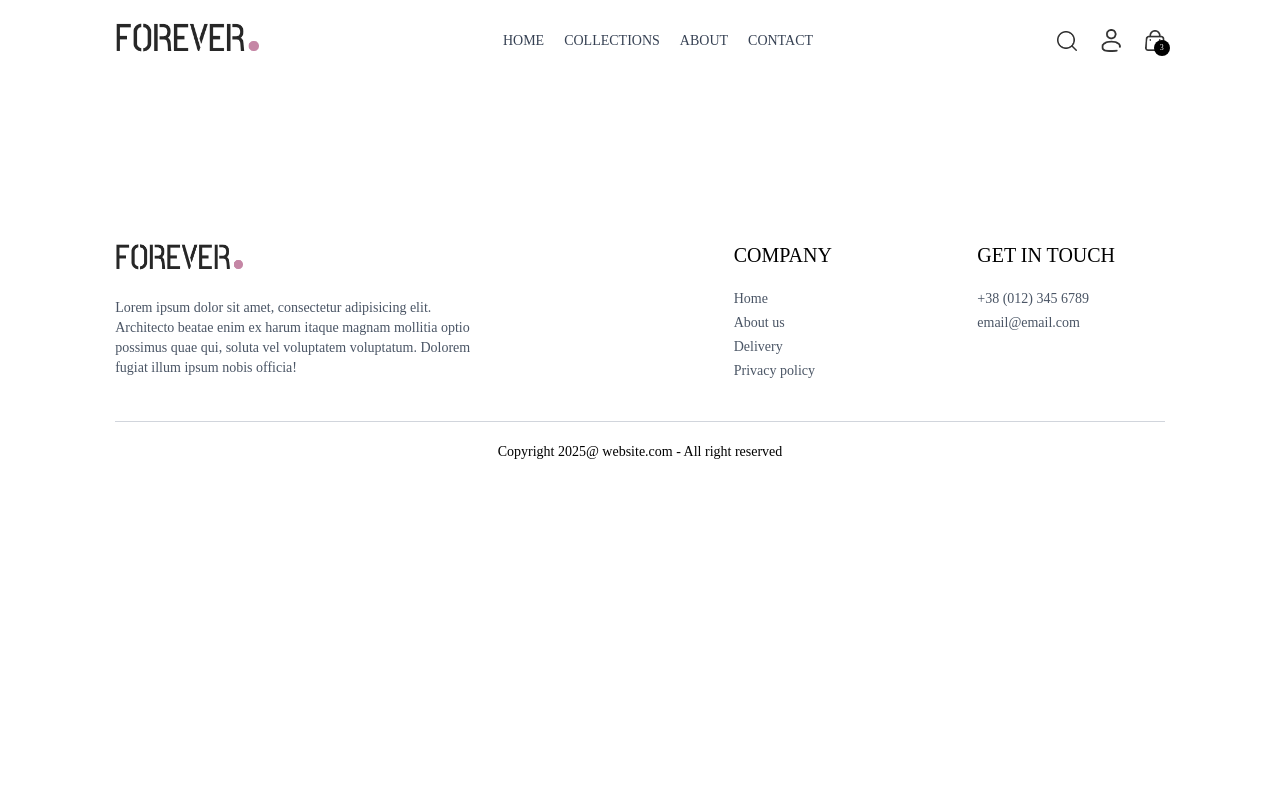
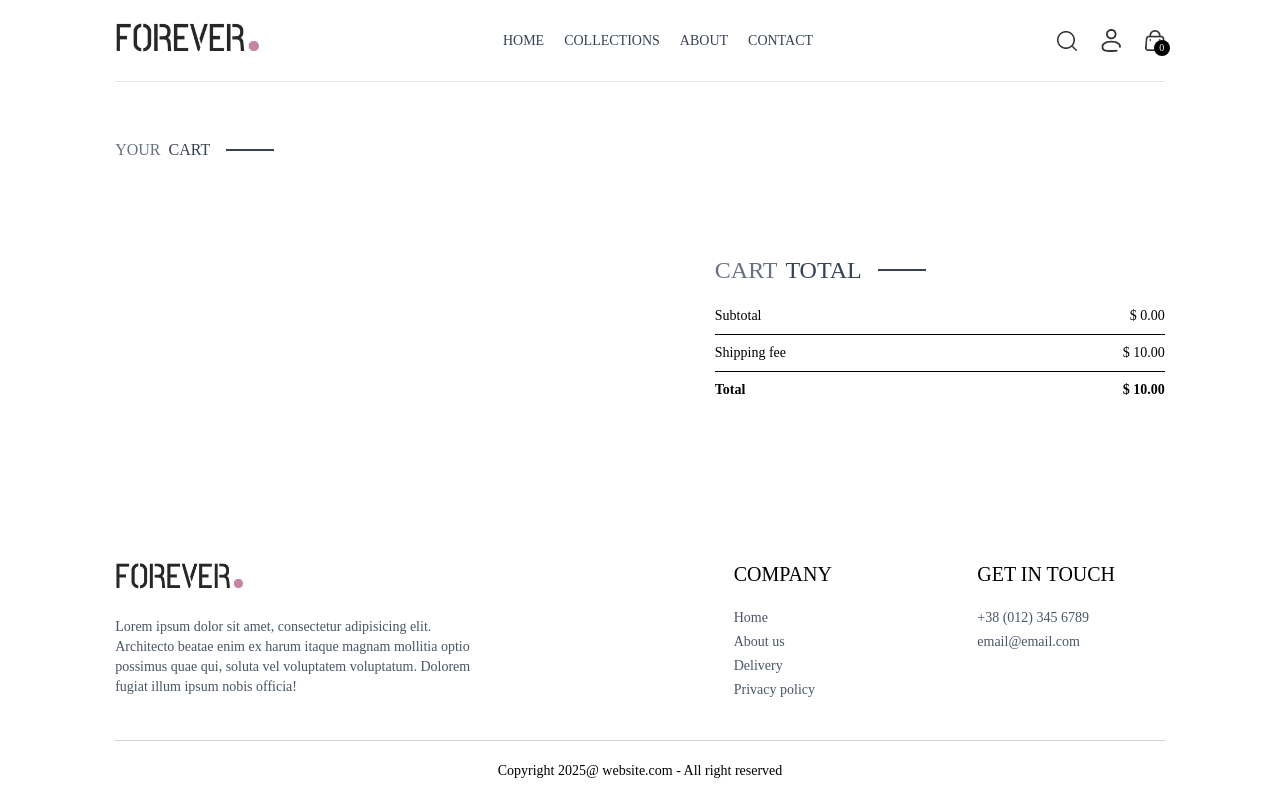
Before and after one commit to ruslansymonenko/ecommerce-client, a React (Vite) app: page /cart in a window 1280 px wide. Built offline with nearby package versions, Linux system fonts and the light colour scheme.

Commit message:
added cart page

```diff
--- a/src/App.jsx
+++ b/src/App.jsx
@@ -1,5 +1,6 @@
 import React from 'react';
 import { Route, Routes } from 'react-router-dom';
+import { ToastContainer } from 'react-toastify';
 import Home from './pages/Home.jsx';
 import Collections from './pages/Collections.jsx';
 import About from './pages/About.jsx';
@@ -16,6 +17,7 @@ import SearchBar from './components/SearchBar.jsx';
 const App = () => {
   return (
     <div className="px-4 sm:px-[5vw] md:px-[7vw] lg:px-[9vw]">
+      <ToastContainer />
       <Navbar />
       <SearchBar />
       <Routes>
--- /dev/null
+++ b/src/components/CartTotal.jsx
@@ -0,0 +1,40 @@
+import React, { useContext } from 'react';
+import { ShopContext } from '../context/ShopContext.jsx';
+import Title from './Title.jsx';
+
+const CartTotal = () => {
+  const { getCartAmount, currency, delivery_fee } = useContext(ShopContext);
+
+  return (
+    <div className="w-full">
+      <div className="text-2xl">
+        <Title titleStart="CART" titleEnd="TOTAL" />
+
+        <div className="flex flex-col gap-2 mt-2 text-sm">
+          <div className="flex justify-between">
+            <p>Subtotal</p>
+            <p>
+              {currency} {getCartAmount()}.00
+            </p>
+          </div>
+          <hr />
+          <div className="flex justify-between">
+            <p>Shipping fee</p>
+            <p>
+              {currency} {delivery_fee}.00
+            </p>
+          </div>
+          <hr />
+          <div className="flex justify-between">
+            <b>Total</b>
+            <b>
+              {currency} {getCartAmount() + delivery_fee}.00
+            </b>
+          </div>
+        </div>
+      </div>
+    </div>
+  );
+};
+
+export default CartTotal;
--- a/src/components/Navbar.jsx
+++ b/src/components/Navbar.jsx
@@ -5,7 +5,7 @@ import { ShopContext } from '../context/ShopContext.jsx';
 
 const Navbar = () => {
   const [visible, setVisible] = useState(false);
-  const { setShowSearch } = useContext(ShopContext);
+  const { setShowSearch, getCartCount } = useContext(ShopContext);
   const location = useLocation();
   const navigate = useNavigate();
 
@@ -62,8 +62,8 @@ const Navbar = () => {
         </div>
         <Link to="/cart" className="relative">
           <img className="w-5 min-w-5" src={assets.cart_icon} alt="cart" />
-          <p className="absolute right-[-5px] bottom-[-5px] w-4 text-center leading-4 bg-black text-white aspect-square rounded-full text-[8px]">
-            3
+          <p className="absolute right-[-5px] bottom-[-5px] w-4 text-center leading-4 bg-black text-white aspect-square rounded-full text-[10px]">
+            {getCartCount()}
           </p>
         </Link>
         <img
--- a/src/context/ShopContext.jsx
+++ b/src/context/ShopContext.jsx
@@ -1,5 +1,6 @@
-import { createContext, useState } from 'react';
+import { createContext, useEffect, useState } from 'react';
 import { products } from '../assets/assets.js';
+import { toast } from 'react-toastify';
 
 export const ShopContext = createContext();
 
@@ -8,6 +9,68 @@ const ShopContextProvider = (props) => {
   const delivery_fee = 10;
   const [search, setSearch] = useState('');
   const [showSearch, setShowSearch] = useState(false);
+  const [cartItems, setCartItems] = useState({});
+
+  const addToCart = (itemId, size) => {
+    if (!size && size === '') {
+      toast.error('Please select product size');
+      return;
+    } else {
+      setCartItems((prevCart) => {
+        let cartData = structuredClone(prevCart || {});
+
+        if (!cartData[itemId]) {
+          cartData[itemId] = {};
+        }
+        cartData[itemId][size] = (cartData[itemId][size] || 0) + 1;
+
+        return cartData;
+      });
+    }
+  };
+
+  const getCartCount = () => {
+    return Object.values(cartItems).reduce((totalCount, sizes) => {
+      return totalCount + Object.values(sizes).reduce((sum, count) => sum + count, 0);
+    }, 0);
+  };
+
+  const updateQuantity = (itemId, size, quantity) => {
+    setCartItems((prevCart) => {
+      let cartData = structuredClone(prevCart || {});
+
+      if (!cartData[itemId] || !cartData[itemId][size]) {
+        return cartData;
+      }
+
+      if (quantity > 0) {
+        cartData[itemId][size] = quantity;
+      } else {
+        delete cartData[itemId][size];
+        if (Object.keys(cartData[itemId]).length === 0) {
+          delete cartData[itemId];
+        }
+      }
+
+      return cartData;
+    });
+  };
+
+  const getCartAmount = () => {
+    let totalAmount = 0;
+
+    for (const [productId, sizes] of Object.entries(cartItems)) {
+      const product = products.find((prod) => prod._id === productId);
+
+      if (product) {
+        for (const [size, quantity] of Object.entries(sizes)) {
+          totalAmount += product.price * quantity;
+        }
+      }
+    }
+
+    return totalAmount;
+  };
 
   const value = {
     products,
@@ -17,6 +80,11 @@ const ShopContextProvider = (props) => {
     setSearch,
     showSearch,
     setShowSearch,
+    cartItems,
+    addToCart,
+    getCartCount,
+    updateQuantity,
+    getCartAmount,
   };
 
   return <ShopContext.Provider value={value}>{props.children}</ShopContext.Provider>;
--- a/src/pages/Cart.jsx
+++ b/src/pages/Cart.jsx
@@ -1,7 +1,87 @@
-import React from 'react';
+import React, { useContext, useEffect, useState } from 'react';
+import { ShopContext } from '../context/ShopContext.jsx';
+import Title from '../components/Title.jsx';
+import { assets } from '../assets/assets.js';
+import CartTotal from '../components/CartTotal.jsx';
 
 const Cart = () => {
-  return <div></div>;
+  const { products, currency, cartItems, updateQuantity } = useContext(ShopContext);
+  const [cartData, setCartData] = useState([]);
+
+  useEffect(() => {
+    const productsInCart = [];
+
+    for (const [productId, sizes] of Object.entries(cartItems)) {
+      for (const [size, quantity] of Object.entries(sizes)) {
+        if (quantity > 0) {
+          productsInCart.push({
+            _id: productId,
+            size: size,
+            quantity: quantity,
+          });
+        }
+      }
+    }
+
+    setCartData(productsInCart);
+  }, [cartItems, products]);
+
+  return (
+    <div className="border-t border-gray-200 pt-14">
+      <div className="mb-3">
+        <Title titleStart="YOUR" titleEnd="CART" />
+
+        <div>
+          {cartData.map((item, index) => {
+            const productData = products.find((product) => product._id === item._id);
+
+            return (
+              <div
+                className="py-4 border-t border-gray-200 border-b text-gray-700 grid grid-cols-[4fr_0.5fr_0.5fr] sm:grid-cols-[4fr_2fr_0.5fr] items-center gap-4"
+                key={index}
+              >
+                <div className="flex items-start gap-6">
+                  <img className="w-16 sm:w-20" src={productData.image[0]} alt="product image" />
+                  <div>
+                    <p className="text-xs sm:text-lg font-medium">{productData.name}</p>
+                    <div className="flex items-center gap-5 mt-2">
+                      <p>
+                        {currency}
+                        {productData.price}
+                      </p>
+                      <p className="px-2 sm:px-3 sm:py-1 bg-slate-50 text-sm">{item.size}</p>
+                    </div>
+                  </div>
+                </div>
+                <input
+                  className="border border-gray-200 max-w-10 sm:max-w-20 px-1 sm:px-2 py-1"
+                  type="number"
+                  min={1}
+                  defaultValue={item.quantity}
+                  onChange={(e) =>
+                    e.target.value === '' || e.target.value === '0'
+                      ? null
+                      : updateQuantity(item._id, item.size, Number(e.target.value))
+                  }
+                />
+                <img
+                  className="w-4 sm:w-5 cursor-pointer"
+                  src={assets.bin_icon}
+                  alt="delete"
+                  onClick={() => updateQuantity(item._id, item.size, 0)}
+                />
+              </div>
+            );
+          })}
+        </div>
+      </div>
+      <div className="flex justify-end my-20">
+        <div className="w-full sm:w-[450px]">
+          <CartTotal />
+        </div>
+      </div>
+    </div>
+  );
 };
 
 export default Cart;
--- a/src/pages/Collections.jsx
+++ b/src/pages/Collections.jsx
@@ -155,7 +155,7 @@ const Collections = () => {
         <div className="flex justify-between text-base sm:text-2xl mb-4">
           <Title titleStart="ALL" titleEnd="COLLECTIONS"></Title>
           <select
-            className="border-2 bg-gray-100 text-sm px-2"
+            className="border-1 bg-gray-100 text-sm px-2"
             value={sortType}
             onChange={(event) => setSortType(event.target.value)}
           >
--- a/src/pages/Product.jsx
+++ b/src/pages/Product.jsx
@@ -3,10 +3,11 @@ import { useParams } from 'react-router-dom';
 import { ShopContext } from '../context/ShopContext.jsx';
 import { assets } from '../assets/assets.js';
 import RelatedProducts from '../components/RelatedProducts.jsx';
+import { toast } from 'react-toastify';
 
 const Product = () => {
   const { productId } = useParams();
-  const { products, currency } = useContext(ShopContext);
+  const { products, currency, addToCart } = useContext(ShopContext);
   const [productData, setProductData] = useState(null);
   const [mainImage, setMainImage] = useState('');
   const [selectedSize, setSelectedSize] = useState('');
@@ -82,7 +83,10 @@ const Product = () => {
                 ))}
               </div>
             </div>
-            <button className="bg-black text-white px-8 py-3 text-sm active:bg-gray-700 cursor-pointer">
+            <button
+              className="bg-black text-white px-8 py-3 text-sm active:bg-gray-700 cursor-pointer"
+              onClick={() => addToCart(productData._id, selectedSize)}
+            >
               ADD TO CART
             </button>
             <hr className="mt-8 sm:w-4/5 border-t-1 border-gray-200" />
```
